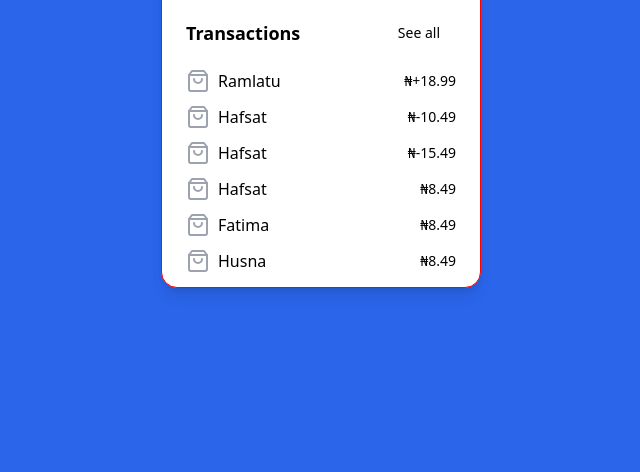
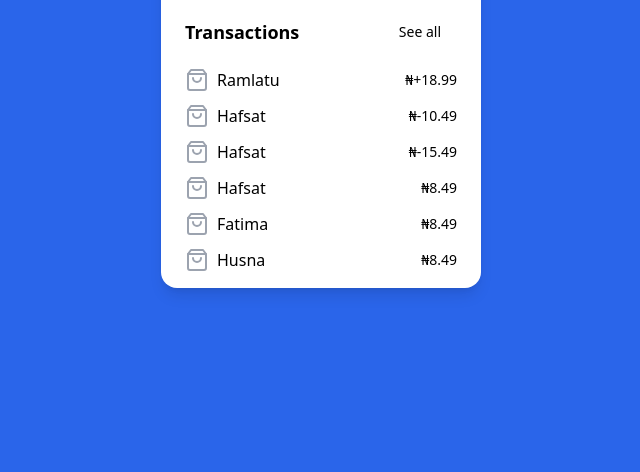
Before and after one commit to ramlatuu/mpay, a plain HTML site: page mpay1.html in a window 1280 px wide. Shown: the part 328-800 px from the top of the page, without its empty margins (319-959 px from the left). Drawn offline with nearby package versions, Linux system fonts and the light colour scheme.

Commit message:
Update mpay1.html

```diff
--- a/mpay1.html
+++ b/mpay1.html
@@ -14,7 +14,7 @@
 </head>
 
 <body class="bg-[#2a65ea]">
-    <div class="bg-white w-[320px] h-[600px] rounded-2xl shadow-lg max-w-sm mx-auto mt-4 debug">
+    <div class="bg-white w-[320px] h-[600px] rounded-2xl shadow-lg max-w-sm mx-auto mt-4 ">
         <div class="p-6">
             <div class="flex items-center justify-between"><span
                     class="relative flex h-10 w-10 shrink-0 overflow-hidden rounded-full"><img
```
